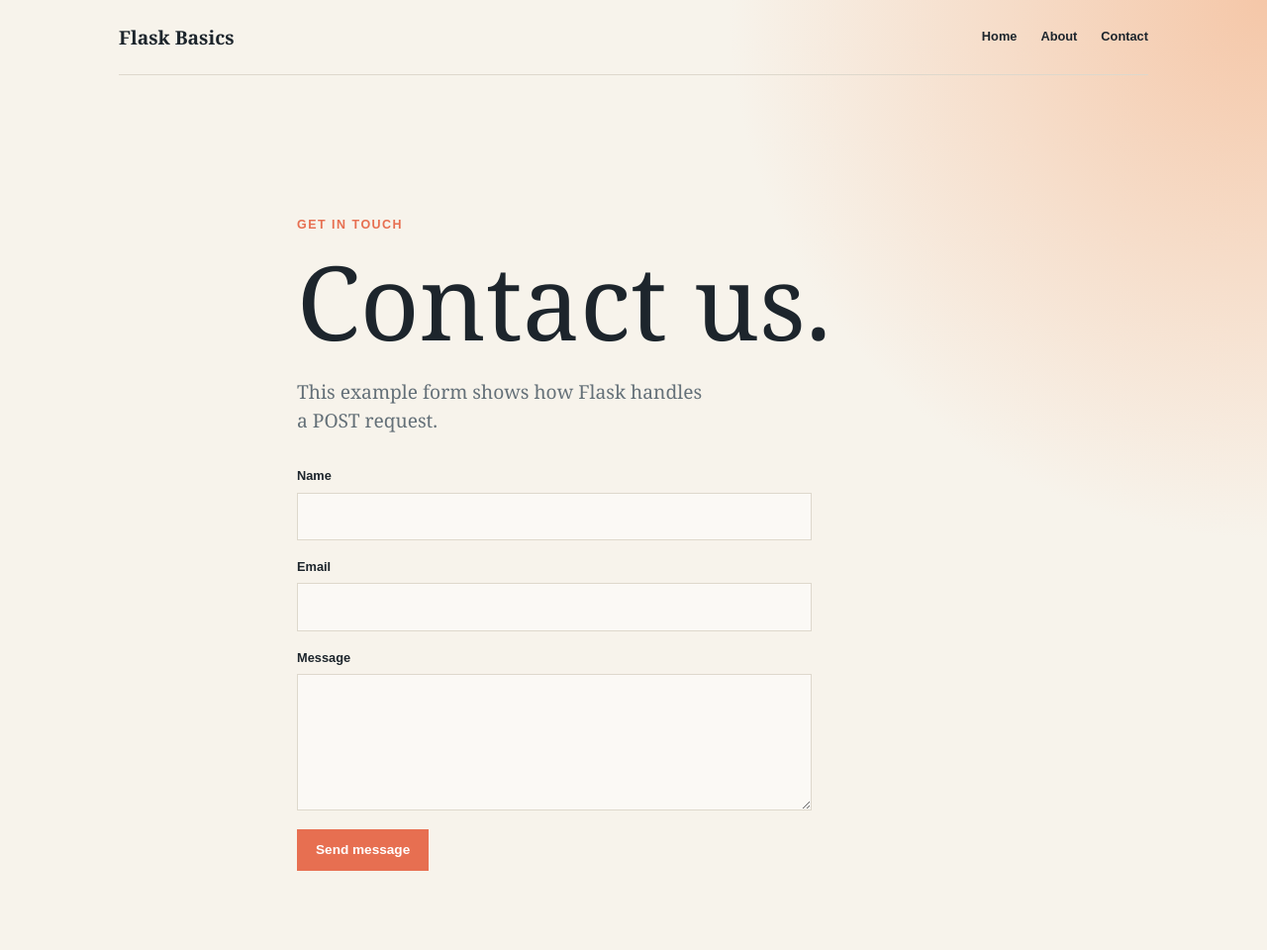
After one commit to prateekkumawat/azure-devops-github, a Flask app: page /contact in a window 1280 px wide. The commit adds this page. Shown: the whole page at 99% size. Run offline with Flask 3, Linux system fonts and the light colour scheme.

Commit message:
update prod release

```diff
--- a/app.py
+++ b/app.py
@@ -1,6 +1,6 @@
 import os
 
-from flask import Flask, jsonify, render_template
+from flask import Flask, jsonify, render_template, request
 
 
 def create_app():
@@ -10,6 +10,15 @@ def create_app():
     @app.get("/")
     def home():
         return render_template("index.html")
+
+    @app.get("/about")
+    def about():
+        return render_template("about.html")
+
+    @app.route("/contact", methods=["GET", "POST"])
+    def contact():
+        submitted = request.method == "POST"
+        return render_template("contact.html", submitted=submitted)
 
     @app.get("/health")
     def health():
--- a/static/style.css
+++ b/static/style.css
@@ -17,6 +17,40 @@ body {
   color: var(--ink);
   background: radial-gradient(circle at top right, #f5c7a8 0, transparent 34%), var(--paper);
   font-family: Georgia, "Times New Roman", serif;
+}
+
+.shell-wide {
+  width: min(1040px, calc(100% - 40px));
+  margin: 0 auto;
+}
+
+.nav {
+  display: flex;
+  align-items: center;
+  justify-content: space-between;
+  padding: 24px 0;
+  border-bottom: 1px solid var(--line);
+}
+
+.brand,
+.nav-links a {
+  color: var(--ink);
+  text-decoration: none;
+}
+
+.brand {
+  font-size: 1.2rem;
+  font-weight: 700;
+}
+
+.nav-links {
+  display: flex;
+  gap: 24px;
+  font: 700 0.8rem/1 Arial, sans-serif;
+}
+
+.nav-links a:hover {
+  color: var(--accent);
 }
 
 .shell {
@@ -47,6 +81,58 @@ h1 {
   color: var(--muted);
   font-size: 1.2rem;
   line-height: 1.5;
+}
+
+.content-block {
+  max-width: 520px;
+  margin-top: 56px;
+  padding-top: 24px;
+  border-top: 1px solid var(--line);
+  color: var(--muted);
+  font-size: 1.05rem;
+  line-height: 1.6;
+}
+
+.content-block h2 {
+  margin: 0 0 8px;
+  color: var(--ink);
+  font-size: 1.6rem;
+  font-weight: 400;
+}
+
+.contact-form {
+  display: grid;
+  max-width: 520px;
+  gap: 9px;
+  font: 700 0.8rem/1.2 Arial, sans-serif;
+}
+
+.contact-form input,
+.contact-form textarea {
+  width: 100%;
+  margin-bottom: 10px;
+  padding: 12px;
+  border: 1px solid var(--line);
+  color: var(--ink);
+  background: rgba(255, 255, 255, 0.5);
+  font: 1rem/1.4 Georgia, "Times New Roman", serif;
+}
+
+.contact-form textarea {
+  resize: vertical;
+}
+
+.contact-form .button {
+  justify-self: start;
+}
+
+.notice {
+  max-width: 480px;
+  margin: 28px 0;
+  padding: 18px;
+  border-left: 4px solid #4f9d69;
+  background: rgba(79, 157, 105, 0.12);
+  font-size: 1.1rem;
 }
 
 .actions {
@@ -87,6 +173,15 @@ h1 {
 }
 
 @media (max-width: 540px) {
+  .nav {
+    align-items: flex-start;
+    gap: 16px;
+  }
+
+  .nav-links {
+    gap: 12px;
+  }
+
   .shell {
     padding-top: 12vh;
   }
--- /dev/null
+++ b/templates/base.html
@@ -0,0 +1,22 @@
+<!doctype html>
+<html lang="en">
+  <head>
+    <meta charset="utf-8">
+    <meta name="viewport" content="width=device-width, initial-scale=1">
+    <title>{% block title %}Flask Basics{% endblock %}</title>
+    <link rel="stylesheet" href="{{ url_for('static', filename='style.css') }}">
+  </head>
+  <body>
+    <nav class="nav shell-wide" aria-label="Main navigation">
+      <a class="brand" href="{{ url_for('home') }}">Flask Basics</a>
+      <div class="nav-links">
+        <a href="{{ url_for('home') }}">Home</a>
+        <a href="{{ url_for('about') }}">About</a>
+        <a href="{{ url_for('contact') }}">Contact</a>
+      </div>
+    </nav>
+    <main class="shell">
+      {% block content %}{% endblock %}
+    </main>
+  </body>
+</html>
--- /dev/null
+++ b/templates/contact.html
@@ -0,0 +1,23 @@
+{% extends "base.html" %}
+
+{% block title %}Contact | Flask Basics{% endblock %}
+
+{% block content %}
+<p class="eyebrow">Get in touch</p>
+<h1>Contact us.</h1>
+{% if submitted %}
+  <p class="notice">Thanks for reaching out. Your message was received.</p>
+  <a class="button primary" href="{{ url_for('contact') }}">Send another message</a>
+{% else %}
+  <p class="intro">This example form shows how Flask handles a POST request.</p>
+  <form class="contact-form" method="post">
+    <label for="name">Name</label>
+    <input id="name" name="name" type="text" autocomplete="name" required>
+    <label for="email">Email</label>
+    <input id="email" name="email" type="email" autocomplete="email" required>
+    <label for="message">Message</label>
+    <textarea id="message" name="message" rows="5" required></textarea>
+    <button class="button primary" type="submit">Send message</button>
+  </form>
+{% endif %}
+{% endblock %}
```
Also changed, not shown: templates/about.html (added, +13 -0 lines), templates/index.html (+7 -14 lines), tests/test_app.py (+19 -0 lines).
